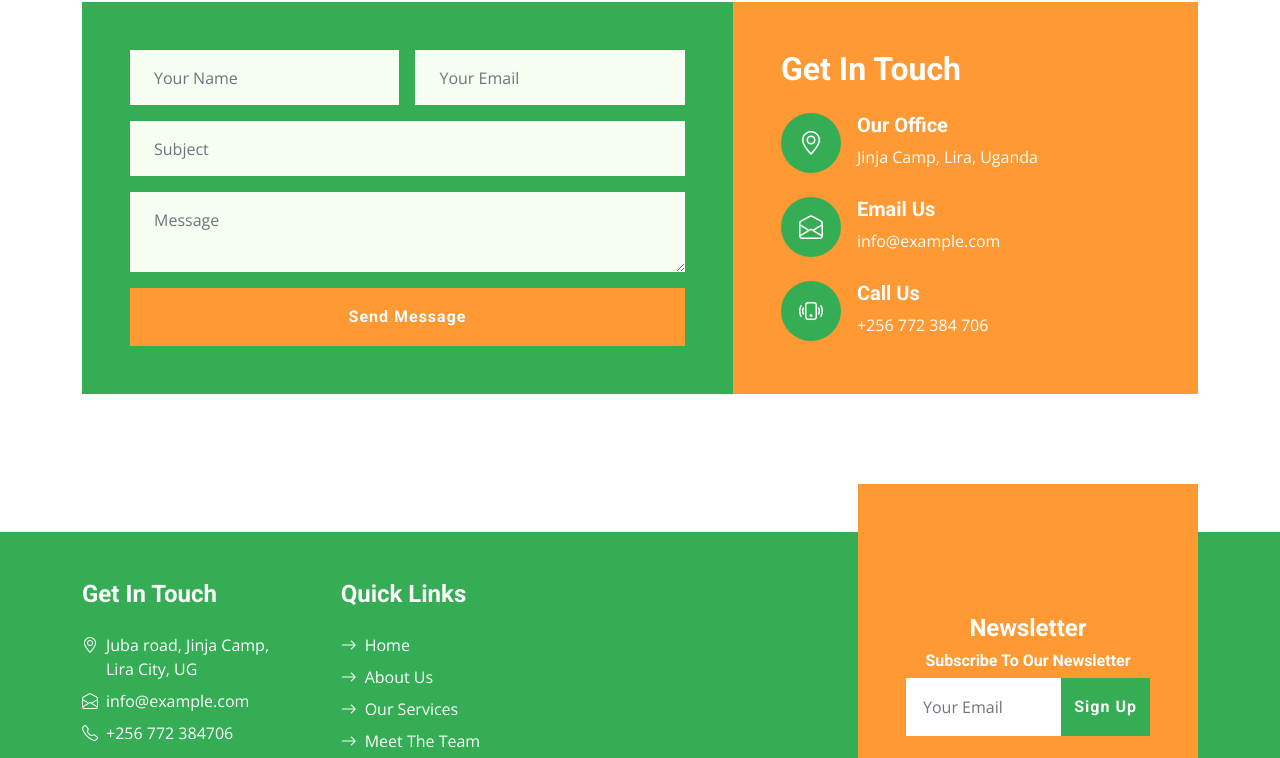
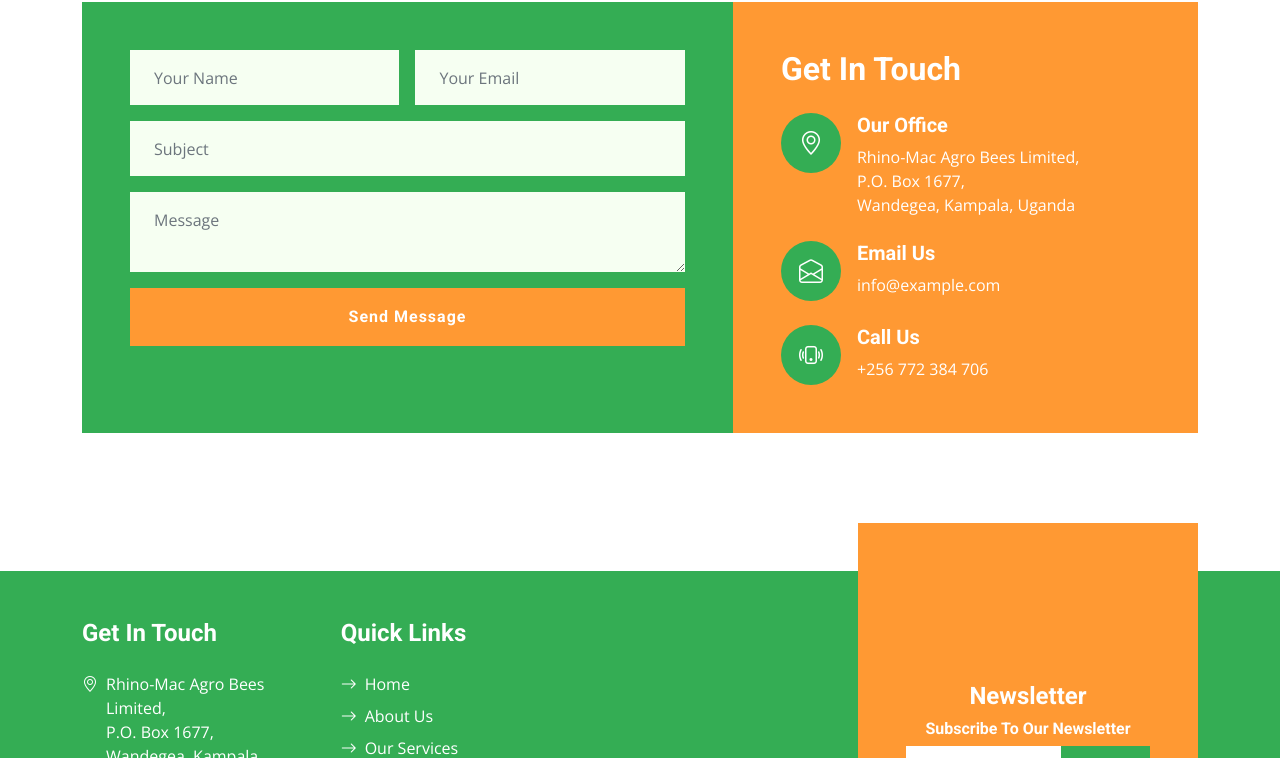
Before and after one commit to KaKebe-Technologies-Limited/Rhino-Mac, a plain HTML site: page contact.html in a window 1280 px wide. Shown: the part 814-1572 px from the top of the page. Drawn offline with nearby package versions, Linux system fonts and the light colour scheme.

Commit message:
updated the footer of all pages and the location on the contact page

```diff
--- a/contact.html
+++ b/contact.html
@@ -160,7 +160,11 @@
                             </div>
                             <div class="ps-3">
                                 <h5 class="text-white">Our Office</h5>
-                                <span class="text-white">Jinja Camp, Lira, Uganda</span>
+                                <span class="text-white">
+                                    Rhino-Mac Agro Bees Limited, <br>
+                                    P.O. Box 1677, <br>
+                                    Wandegea, Kampala, Uganda
+                                </span>
                             </div>
                         </div>
                         <div class="d-flex mb-4">
@@ -199,7 +203,11 @@
                             <h4 class="text-white mb-4">Get In Touch</h4>
                             <div class="d-flex mb-2">
                                 <i class="bi bi-geo-alt text-white me-2"></i>
-                                <p class="text-white mb-0">Juba road, Jinja Camp, Lira City, UG</p>
+                                <p class="text-white mb-0">
+                                    Rhino-Mac Agro Bees Limited, <br>
+                                    P.O. Box 1677, <br>
+                                    Wandegea, Kampala, Uganda
+                                </p>
                             </div>
                             <div class="d-flex mb-2">
                                 <i class="bi bi-envelope-open text-white me-2"></i>
```
Also changed, not shown: about.html (+5 -1 lines), detail.html (+5 -2 lines), index.html (+5 -1 lines), product.html (+6 -2 lines), service.html (+6 -1 lines), team.html (+5 -2 lines).
